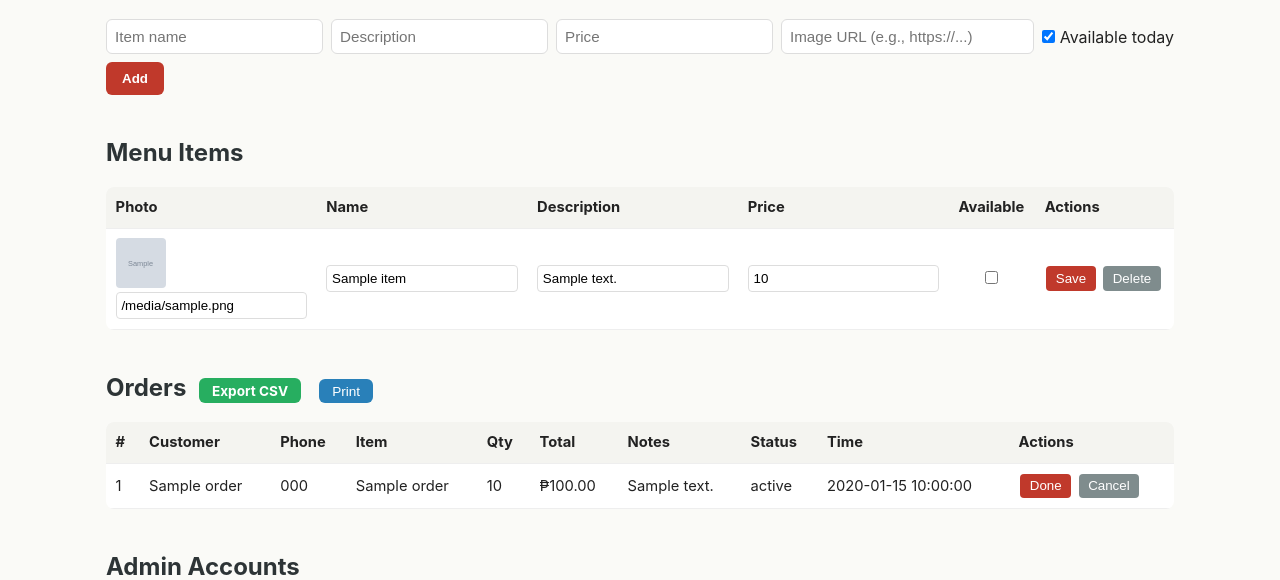
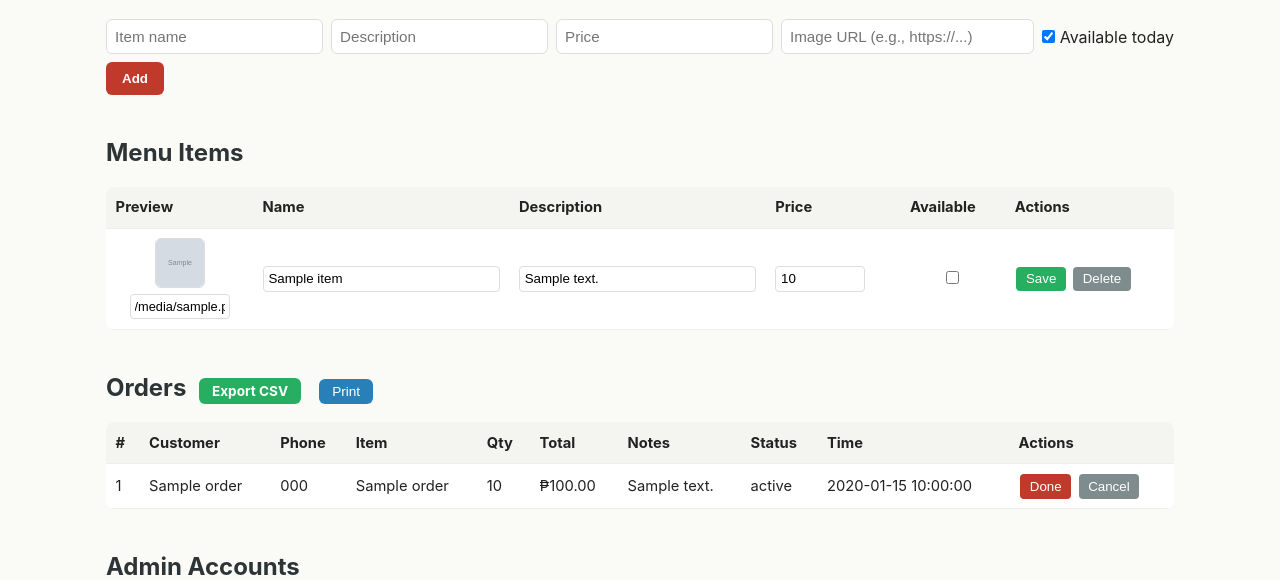
Before and after one commit to reianrd328/menu_order, a Flask app: template templates/admin.html in a window 1280 px wide. Shown: the part 205-785 px from the top of the page. Run offline with Flask 3, Linux system fonts and the light colour scheme; the template is opened without the code that fills it: most values are stand-ins (such as "Sample title", 1, 10 or a date in 2020); grey boxes marked "Sample" are stand-in pictures.

Commit message:
Update admin.html

```diff
--- a/templates/admin.html
+++ b/templates/admin.html
@@ -18,27 +18,41 @@
   <h2>Menu Items</h2>
   <table>
     <thead>
-      <tr><th>Photo</th><th>Name</th><th>Description</th><th>Price</th><th>Available</th><th>Actions</th></tr>
+      <tr>
+        <th>Preview</th>
+        <th>Name</th>
+        <th>Description</th>
+        <th>Price</th>
+        <th>Available</th>
+        <th>Actions</th>
+      </tr>
     </thead>
     <tbody>
     {% for item in menu %}
       <tr>
-        <form method="post" action="{{ url_for('edit_menu', item_id=item.id) }}" enctype="multipart/form-data">
+        <form method="post" action="{{ url_for('edit_menu', item_id=item.id) }}">
           <td>
-  {% if item.image %}
-    <img src="{{ item.image }}" style="height:50px; width:50px; object-fit:cover; border-radius:4px; display:block; margin-bottom:4px;">
-  {% endif %}
-  <input type="text" name="image" value="{{ item.image or '' }}" placeholder="Image URL">
-</td>
-          <td><input name="name" value="{{ item.name }}"></td>
-          <td><input name="description" value="{{ item.description or '' }}"></td>
-          <td><input type="number" step="0.01" name="price" value="{{ item.price }}"></td>
-          <td><input type="checkbox" name="available" {% if item.available %}checked{% endif %}></td>
+            <div style="display: flex; flex-direction: column; align-items: center; gap: 6px; min-width: 80px;">
+              {% if item.image %}
+                <img src="{{ item.image }}" style="height: 50px; width: 50px; object-fit: cover; border-radius: 6px; border: 1px solid #ddd;">
+              {% else %}
+                <div style="height: 50px; width: 50px; background: #f0f0f0; border-radius: 6px; display: flex; align-items: center; justify-content: center; color: #888; font-size: 0.75rem; border: 1px dashed #ccc;">No Image</div>
+              {% endif %}
+              <input type="text" name="image" value="{{ item.image or '' }}" placeholder="Paste image link URL..." style="font-size: 0.8rem; padding: 4px; width: 100px;">
+            </div>
+          </td>
+          <td><input name="name" value="{{ item.name }}" style="min-width: 120px;"></td>
+          <td><input name="description" value="{{ item.description or '' }}" style="min-width: 150px;"></td>
+          <td><input type="number" step="0.01" name="price" value="{{ item.price }}" style="width: 90px;"></td>
+          <td style="text-align: center;"><input type="checkbox" name="available" {% if item.available %}checked{% endif %} style="width: auto;"></td>
           <td>
-            <button type="submit">Save</button>
-        </form>
-        <form method="post" action="{{ url_for('delete_menu', item_id=item.id) }}" style="display:inline" onsubmit="return confirm('Delete?')"><button type="submit" class="danger">Delete</button>
-          </form>
+            <div style="display: flex; gap: 4px;">
+              <button type="submit" style="background: #27ae60;">Save</button>
+            </form>
+            <form method="post" action="{{ url_for('delete_menu', item_id=item.id) }}" style="display:inline" onsubmit="return confirm('Delete this dish?')">
+              <button type="submit" class="danger">Delete</button>
+            </form>
+            </div>
           </td>
       </tr>
     {% endfor %}
```
